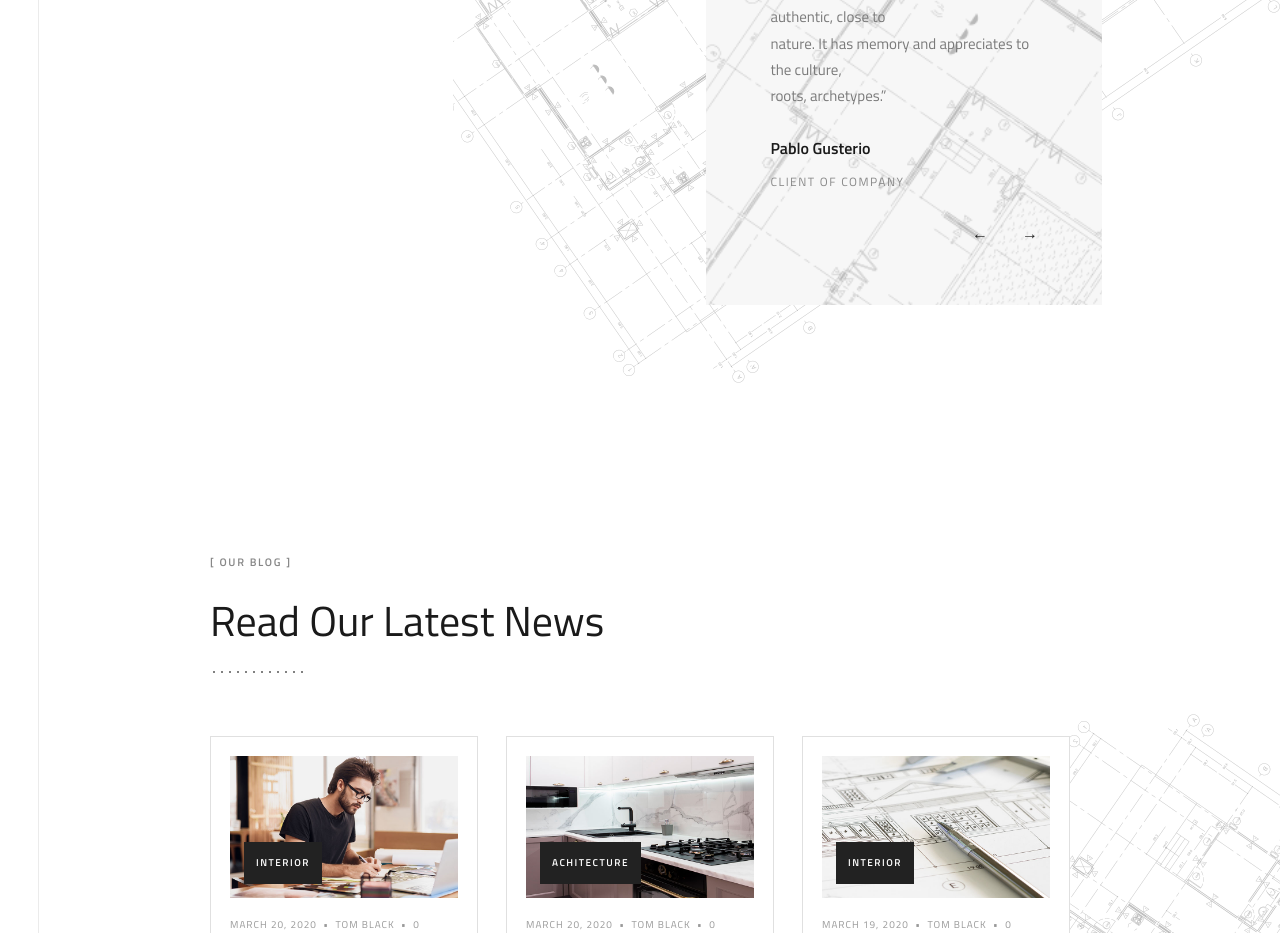
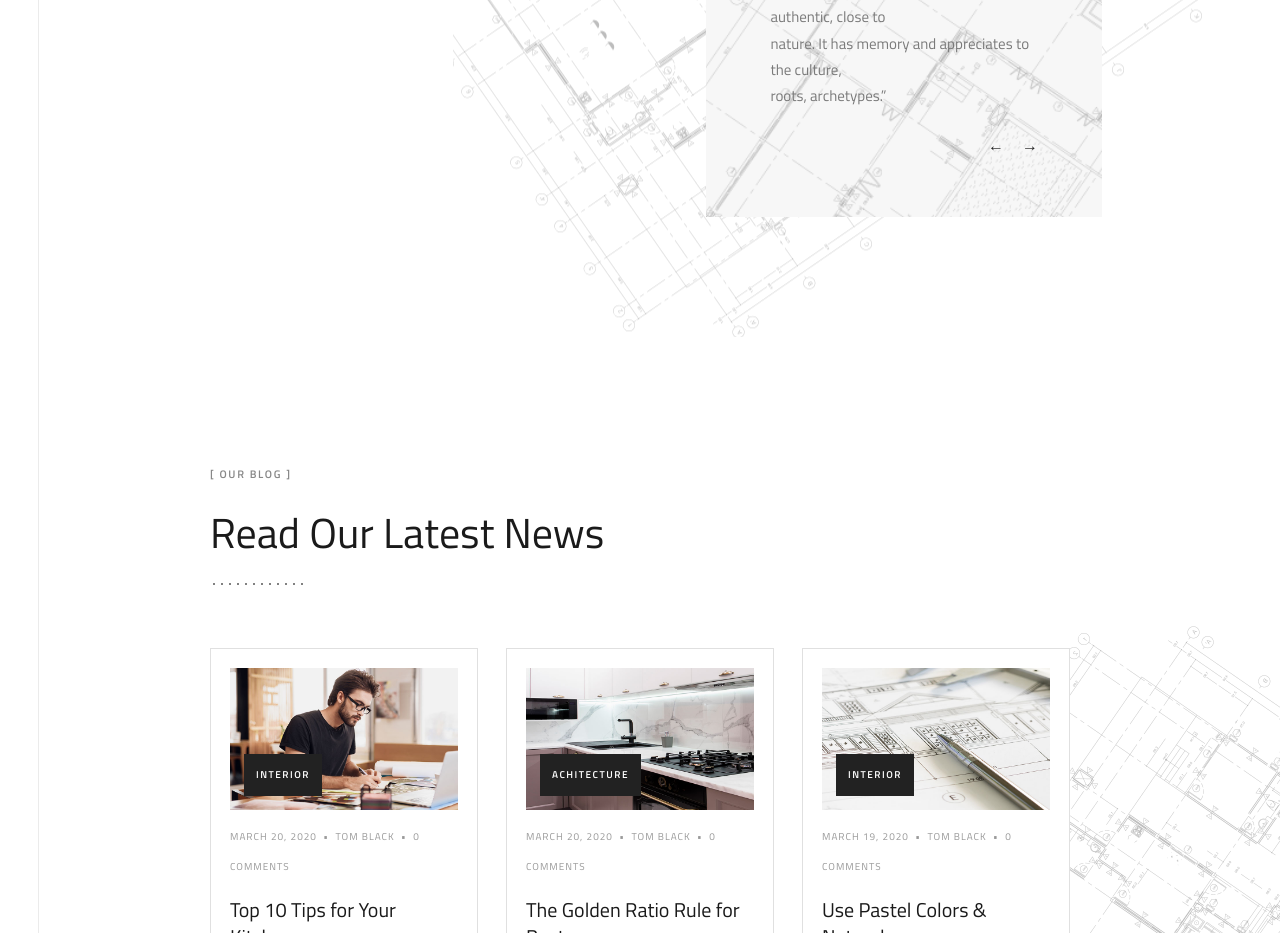
Before and after one commit to Kalandhar01/Siva_con, a Next.js app: page / in a window 1280 px wide. Shown: the part 5580-6513 px from the top of the page. Built offline with nearby package versions, Linux system fonts and the light colour scheme.

Commit message:
fix: match testimonials spec exactly (arrows, no extra name block)

```diff
--- a/src/components/Testimonials.tsx
+++ b/src/components/Testimonials.tsx
@@ -119,33 +119,7 @@ export default function Testimonials() {
               </p>
             </div>
 
-            <div style={{ marginTop: 24 }}>
-              <div
-                style={{
-                  fontFamily: '"Titillium Web", sans-serif',
-                  fontSize: 16,
-                  fontWeight: 600,
-                  color: "#1A1A1A",
-                }}
-              >
-                {t.name}
-              </div>
-              <div
-                style={{
-                  fontFamily: '"Titillium Web", sans-serif',
-                  fontSize: 12,
-                  fontWeight: 400,
-                  color: "#888888",
-                  marginTop: 4,
-                  textTransform: "uppercase",
-                  letterSpacing: "1.5px",
-                }}
-              >
-                {t.role}
-              </div>
-            </div>
-
-            <div className="flex gap-4" style={{ marginTop: 28, justifyContent: "flex-end" }}>
+            <div className="flex" style={{ marginTop: 28, justifyContent: "flex-end", gap: 18 }}>
               <button
                 type="button"
                 onClick={() => go(-1)}
@@ -174,7 +148,6 @@ export default function Testimonials() {
                   fontSize: 16,
                   padding: 0,
                   lineHeight: 1,
-                  marginLeft: 18,
                 }}
               >
                 →
```
